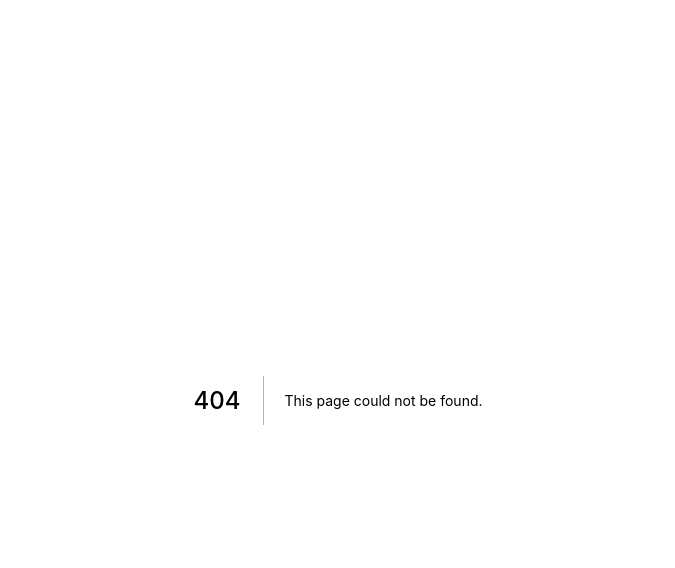
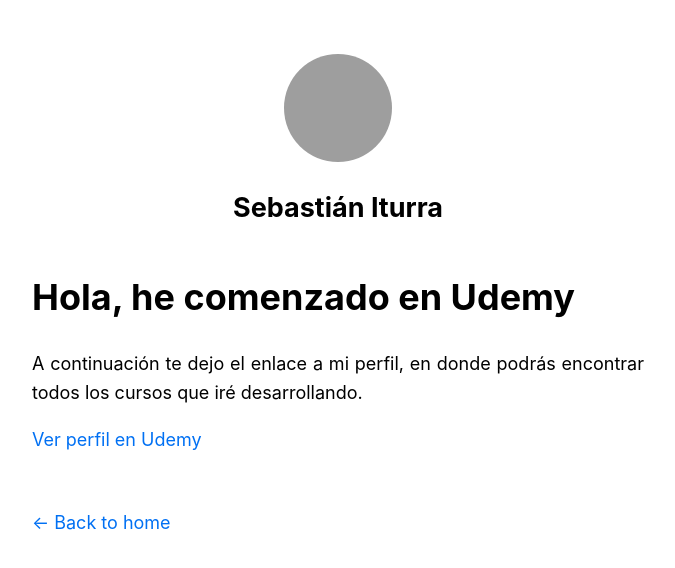
Before and after one commit to sebaiturravaldes/sebastianiturra.com, a Next.js app: page /udemy in a window 1280 px wide. Before the commit this address had no page. Shown: the top 568 px of the page, without its empty margins (302-977 px from the left). Built offline with nearby package versions, Linux system fonts and the light colour scheme; grey boxes are pictures that could not be loaded.

Commit message:
add udemy

```diff
--- /dev/null
+++ b/pages/udemy/index.js
@@ -0,0 +1,17 @@
+import React from 'react'
+import Head from 'next/head'
+import Layout from '../../src/components/Layout'
+
+export default function index () {
+  return (
+    <Layout>
+      <Head>
+        <title>Udemy</title>
+      </Head>
+      <h1>Hola, he comenzado en Udemy</h1>
+      <p className="justify">A continuación te dejo el enlace a mi perfil, en donde podrás encontrar
+      todos los cursos que iré desarrollando.</p>
+      <p className="justify"><a href="https://www.udemy.com/user/sebastian-iturra">Ver perfil en Udemy</a></p>
+    </Layout>
+  )
+}
```
